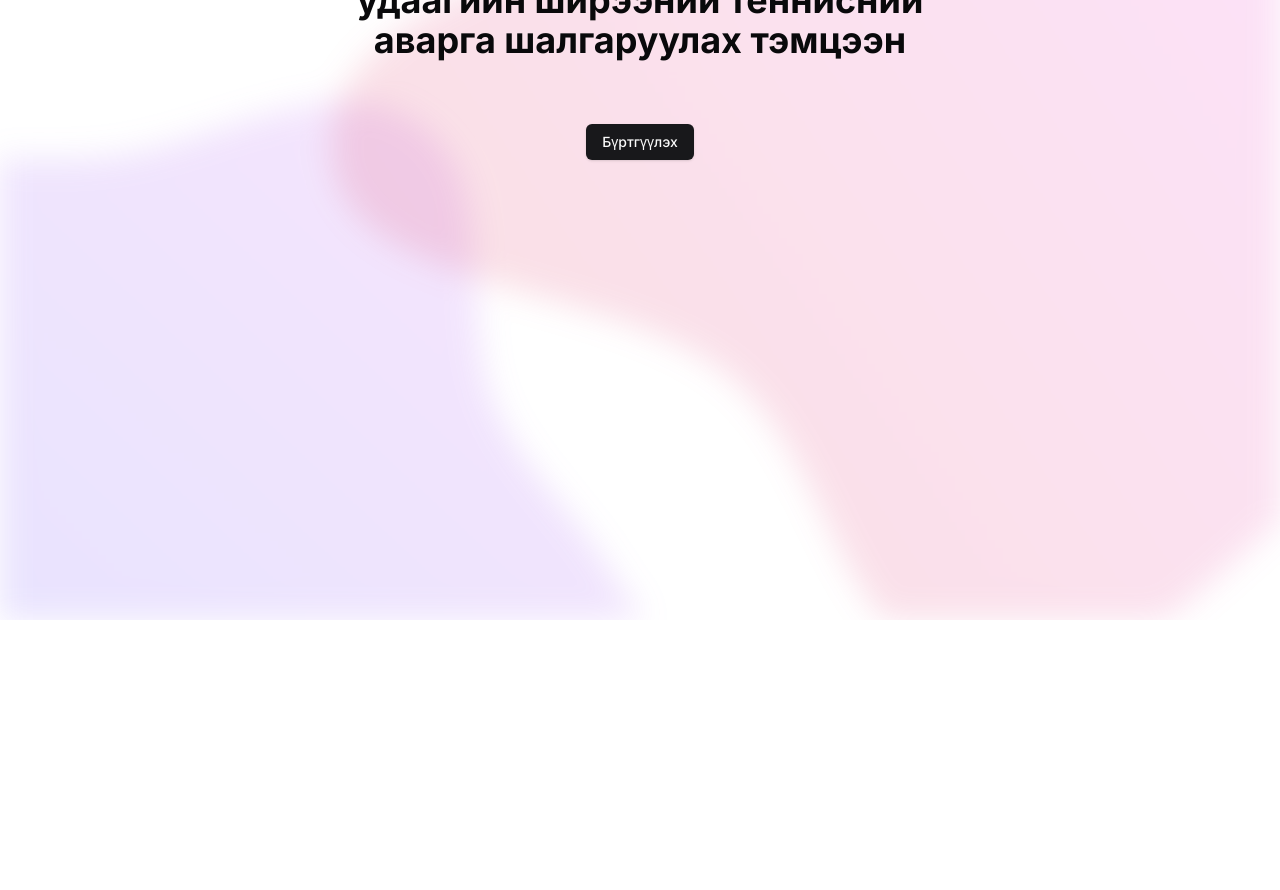
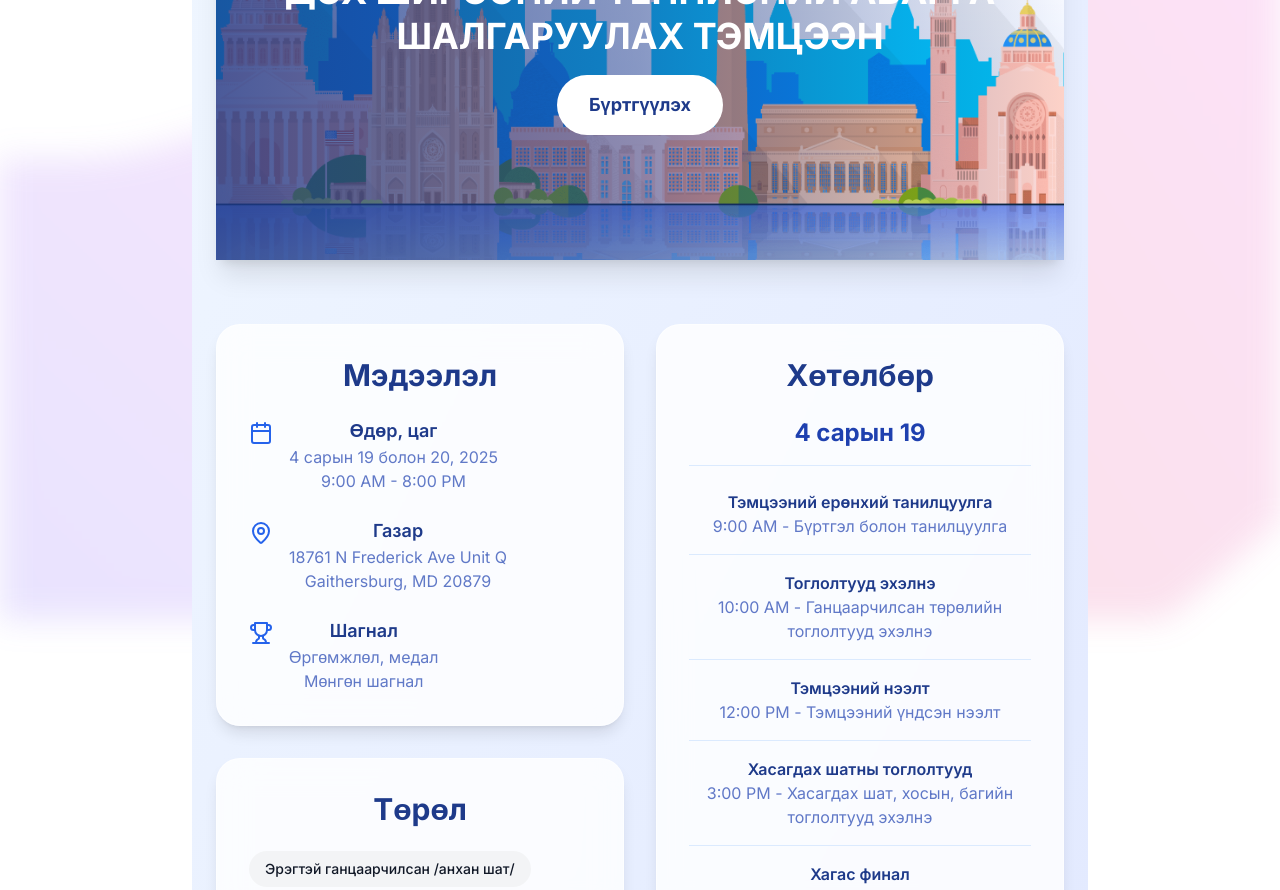
Before and after one commit to Batjargaln/table-tennis-tourney, a Next.js app: page / in a window 1280 px wide. Shown: the part 180-1070 px from the top of the page. Before the commit the page ends 800 px from the top, so only its background shows below. Built offline with nearby package versions, Linux system fonts and the light colour scheme.

Commit message:
add home page

```diff
--- a/app/page.tsx
+++ b/app/page.tsx
@@ -1,4 +1,5 @@
 "use client";
+import TournamentBanner from "@/components/TournamentBanner";
 import { Button } from "@/components/ui/button";
 import Image from "next/image";
 import Link from "next/link";
@@ -9,14 +10,14 @@ export default function Home() {
       <nav>
         <ul className="flex space-x-4">
           <li>
-            <Link href="#">Бүртгүүлэх</Link>
+            {/* <Link href="#">Бүртгүүлэх</Link> */}
           </li>
           <li>
-            <Link href="#">Оноолт</Link>
+            {/* <Link href="#">Оноолт</Link> */}
           </li>
         </ul>
       </nav>
-      <div className="max-w-2xl mx-auto">
+      <div className="max-w-4xl mx-auto">
         <Image
           className="fixed blur-lg"
           src="/background.svg"
@@ -24,13 +25,7 @@ export default function Home() {
           fill
           style={{ zIndex: -1 }}
         />
-        <h2 className="text-4xl font-bold py-16">
-          Америкийн монголчуудын 14 дэх удаагийн ширээний теннисний аварга
-          шалгаруулах тэмцээн
-        </h2>
-        <Button asChild>
-          <Link href="#">Бүртгүүлэх</Link>
-        </Button>
+          <TournamentBanner />
       </div>
     </main>
   );
--- /dev/null
+++ b/components/TournamentBanner.tsx
@@ -0,0 +1,148 @@
+import React from 'react'
+import Badge from '../components/ui/badge'
+import { Calendar, MapPin, Trophy } from 'lucide-react';
+
+function TournamentBanner() {
+  const categories = ['Эрэгтэй ганцаарчилсан /анхан шат/', 'Эрэгтэй ганцаарчилсан /сонирхогч шат/', 'Эрэгтэй ганцаарчилсан /ахисан/',
+    'Эмэгтэй ганцаарчилсан /анхан шат/', 'Холимог хос', 'Багийн төрөл'
+  ]
+
+  const handleRegister = ()=> {
+    console.log("Registry button clicked")
+  }
+  return (
+    <div className="min-h-screen bg-gradient-to-br from-blue-50 to-indigo-100 p-6">
+      {/* Main Container */}
+      <div className="max-w-6xl mx-auto">
+        {/* Hero Section */}
+        <div className="relative rounded-4xl overflow-hidden mb-16 shadow-xl">
+          <img
+            src="/dc.png"
+            alt="Table Tennis Championship"
+            className="w-full h-96 object-cover"
+          />
+          <div className="absolute inset-0 bg-gradient-to-r from-blue-900/80 via-blue-900/50 to-transparent">
+            <div className="absolute top-0 left-0 p-12 max-w-4xl">
+              <h1 className="text-4xl font-bold text-white mb-4 leading-tight">
+              АМЕРИК ДАХЬ МОНГОЛЧУУДЫН 14 ДЭХ ШИРЭЭНИЙ ТЕННИСНИЙ АВАРГА ШАЛГАРУУЛАХ ТЭМЦЭЭН
+              </h1>
+              <button onClick={handleRegister} className="bg-white text-blue-900 px-8 py-4 rounded-full font-bold text-lg hover:bg-blue-50 transition-all transform hover:scale-105 hover:shadow-xl">
+                Бүртгүүлэх
+              </button>
+            </div>
+          </div>
+        </div>
+
+        {/* Info Grid */}
+        <div className="grid md:grid-cols-2 gap-8">
+          {/* Left Column - Event Details */}
+          <div className="space-y-8">
+            <div className="bg-white/80 backdrop-blur-lg rounded-3xl p-8 shadow-lg border border-white/50">
+              <h2 className="text-3xl font-bold text-blue-900 mb-6">Мэдээлэл</h2>
+              <div className="space-y-6">
+                <div className="flex items-start space-x-4">
+                  <Calendar className="w-6 h-6 text-blue-600 mt-1" />
+                  <div>
+                    <h3 className="text-blue-900 font-semibold text-lg">Өдөр, цаг</h3>
+                    <p className="text-blue-800/70">4 сарын 19 болон 20, 2025</p>
+                    <p className="text-blue-800/70">9:00 AM - 8:00 PM</p>
+                  </div>
+                </div>
+                <div className="flex items-start space-x-4">
+                  <MapPin className="w-6 h-6 text-blue-600 mt-1" />
+                  <div>
+                    <h3 className="text-blue-900 font-semibold text-lg">Газар</h3>
+                    <p className="text-blue-800/70">18761 N Frederick Ave Unit Q</p>
+                    <p className="text-blue-800/70">Gaithersburg, MD 20879</p>
+                  </div>
+                </div>
+                <div className="flex items-start space-x-4">
+                  <Trophy className="w-6 h-6 text-blue-600 mt-1" />
+                  <div>
+                    <h3 className="text-blue-900 font-semibold text-lg">Шагнал</h3>
+                    <p className="text-blue-800/70">Өргөмжлөл, медал</p>
+                    <p className="text-blue-800/70">Мөнгөн шагнал</p>
+                  </div>
+                </div>
+              </div>
+            </div>
+
+            <div className="bg-white/80 backdrop-blur-lg rounded-3xl p-8 shadow-lg border border-white/50">
+              <h2 className="text-3xl font-bold text-blue-900 mb-6">Төрөл</h2>
+              <div className="flex flex-wrap gap-3">
+                {categories.map((category) => (
+                  <Badge
+                    key={category}
+                    className="bg-blue-100 hover:bg-blue-200 text-blue-700 border-blue-200 text-sm py-2 px-4"
+                  >
+                    {category}
+                  </Badge>
+                ))}
+              </div>
+            </div>
+          </div>
+
+          {/* Right Column - Additional Info */}
+          <div className="bg-white/80 backdrop-blur-lg rounded-3xl p-8 shadow-lg border border-white/50 h-fit">
+            <h2 className="text-3xl font-bold text-blue-900 mb-6">Хөтөлбөр</h2>
+            <h3 className="text-2xl font-bold text-blue-800 mb-6 border-b border-blue-100 pb-4">4 сарын 19</h3>
+            <div className="space-y-4">
+              <div className="border-b border-blue-100 pb-4">
+                <h3 className="text-blue-900 font-semibold">Тэмцээний ерөнхий танилцуулга</h3>
+                <p className="text-blue-800/70">9:00 AM - Бүртгэл болон танилцуулга</p>
+              </div>
+              <div className="border-b border-blue-100 pb-4">
+                <h3 className="text-blue-900 font-semibold">Тоглолтууд эхэлнэ</h3>
+                <p className="text-blue-800/70">10:00 AM - Ганцаарчилсан төрөлийн тоглолтууд эхэлнэ</p>
+              </div>
+              <div className="border-b border-blue-100 pb-4">
+                <h3 className="text-blue-900 font-semibold">Тэмцээний нээлт</h3>
+                <p className="text-blue-800/70">12:00 PM - Тэмцээний үндсэн нээлт</p>
+              </div>
+              <div className="border-b border-blue-100 pb-4">
+                <h3 className="text-blue-900 font-semibold">Хасагдах шатны тоглолтууд</h3>
+                <p className="text-blue-800/70">3:00 PM - Хасагдах шат, хосын, багийн тоглолтууд эхэлнэ</p>
+              </div>
+              <div>
+                <h3 className="text-blue-900 font-semibold">Хагас финал</h3>
+                <p className="text-blue-800/70">5:00 PM - Ганцаарчилсан хагас финалаас бусад бүх тоглолтууд дуусна</p>
+              </div>
+              <div>
+                <h3 className="text-blue-900 font-semibold">Эхний өдөр өндөрлөнө</h3>
+                <p className="text-blue-800/70">8:00 PM - Баг болон хосын хагас финалаас бусад бүх тоглолтууд дуусна</p>
+              </div>
+            </div>
+            <h3 className="text-2xl font-bold text-blue-800 mb-6 border-b border-blue-100 pb-4 mt-8">4 сарын 20</h3>
+            <div className="space-y-4">
+              <div className="border-b border-blue-100 pb-4">
+                <h3 className="text-blue-900 font-semibold">Ганцаарчилсан тоглолтууд</h3>
+                <p className="text-blue-800/70">9:30 AM - Ганцаарчилсан хагас финалын тоглолтууд эхэлнэ</p>
+              </div>
+              <div className="border-b border-blue-100 pb-4">
+                <h3 className="text-blue-900 font-semibold">Баг болон хосын тоглолтууд</h3>
+                <p className="text-blue-800/70">11:00 AM - Баг болон хосын хагас финалын тоглолтууд эхэлнэ</p>
+              </div>
+              <div className="border-b border-blue-100 pb-4">
+                <h3 className="text-blue-900 font-semibold">Шагнал гардуулалт</h3>
+                <p className="text-blue-800/70">1:00 PM - Байр эзэлсэн тоглогчидод шагнал гардуулалт болон тэмцээний хаалт</p>
+              </div>
+            </div>
+          </div>
+        </div>
+
+        {/* Bottom Banner */}
+        <div className="mt-8 bg-gradient-to-r from-blue-600 to-indigo-600 rounded-3xl p-8 flex flex-col md:flex-row items-center justify-between shadow-xl">
+          <div className="mb-6 md:mb-0">
+            <h2 className="text-2xl font-bold text-white mb-2">Та бэлэн үү?</h2>
+            <p className="text-white/90">Халуун дулаан, нөхөрсөг тоглолтууд таныг хүлээж байна!</p>
+          </div>
+          <button className="bg-white text-blue-900 px-8 py-4 rounded-full font-bold hover:bg-blue-50 transition-all transform hover:scale-105" onClick={handleRegister}>
+            Бүртгүүлэх
+          </button>
+        </div>
+      </div>
+    </div>
+  );
+};
+
+export default TournamentBanner
--- a/components/TournamentManager.tsx
+++ b/components/TournamentManager.tsx
@@ -9,9 +9,10 @@ import { ChevronLeft, Shuffle } from "lucide-react";
 // Tournament data structure
 const initialTournamentData = {
   "beginner-mens": {
-    players: Array.from({ length: 22 }, (_, i) => ({
+    players: Array.from({ length: 17 }, (_, i) => ({
       id: `bm-${i + 1}`,
       name: `Beginner ${i + 1}`,
+
     })),
   },
   "intermediate-mens": {
@@ -63,7 +64,6 @@ const TournamentApp = () => {
   const [view, setView] = useState("groups");
 
   // Helper functions
-
   const createPlayoffBracket = (groups) => {
     // Get top 2 players from each group
     const qualifiedPlayers = groups.map((group, groupIndex) => {
--- /dev/null
+++ b/components/ui/badge.tsx
@@ -0,0 +1,39 @@
+import React from 'react';
+
+const Badge = ({
+  children,
+  variant = 'default',
+  size = 'md',
+  className = '',
+  ...props
+}) => {
+  const baseStyles = 'inline-flex items-center justify-center font-medium transition-colors rounded-full';
+
+  const variants = {
+    default: 'bg-gray-100 text-gray-900 hover:bg-gray-200',
+    primary: 'bg-blue-100 text-blue-900 hover:bg-blue-200',
+    secondary: 'bg-purple-100 text-purple-900 hover:bg-purple-200',
+    success: 'bg-green-100 text-green-900 hover:bg-green-200',
+    warning: 'bg-yellow-100 text-yellow-900 hover:bg-yellow-200',
+    danger: 'bg-red-100 text-red-900 hover:bg-red-200',
+    outline: 'border border-gray-200 text-gray-900 hover:bg-gray-100',
+    transparent: 'bg-white/10 backdrop-blur-lg text-white border border-white/20 hover:bg-white/20'
+  };
+
+  const sizes = {
+    sm: 'text-xs px-2 py-0.5',
+    md: 'text-sm px-2.5 py-0.5',
+    lg: 'text-base px-3 py-1'
+  };
+
+  return (
+    <span
+      className={`${baseStyles} ${variants[variant]} ${sizes[size]} ${className}`}
+      {...props}
+    >
+      {children}
+    </span>
+  );
+};
+
+export default Badge;
--- a/components/ui/input.tsx
+++ b/components/ui/input.tsx
@@ -3,7 +3,6 @@ import { cn } from "@/lib/utils"
 
 export interface InputProps
   extends React.InputHTMLAttributes<HTMLInputElement> {}
-
 const Input = React.forwardRef<HTMLInputElement, InputProps>(
   ({ className, type, ...props }, ref) => {
     return (
```
Also changed, not shown: public/dc.png (added).
